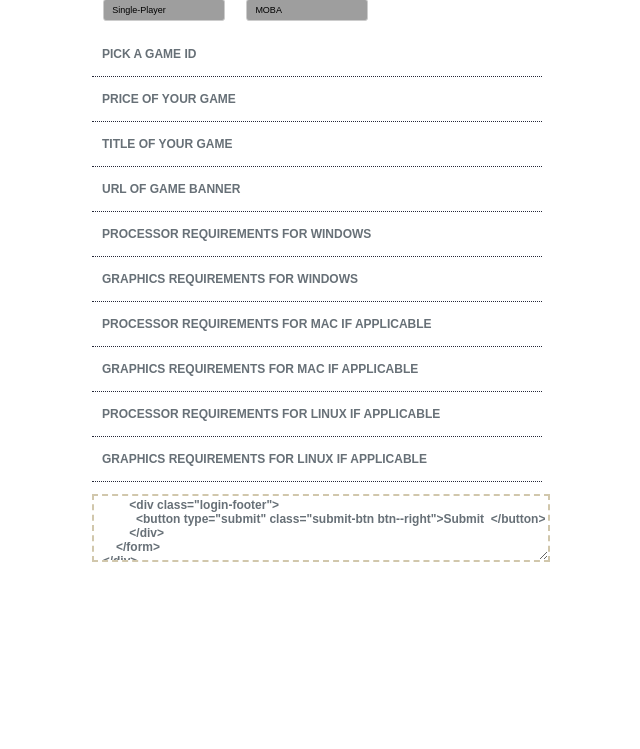
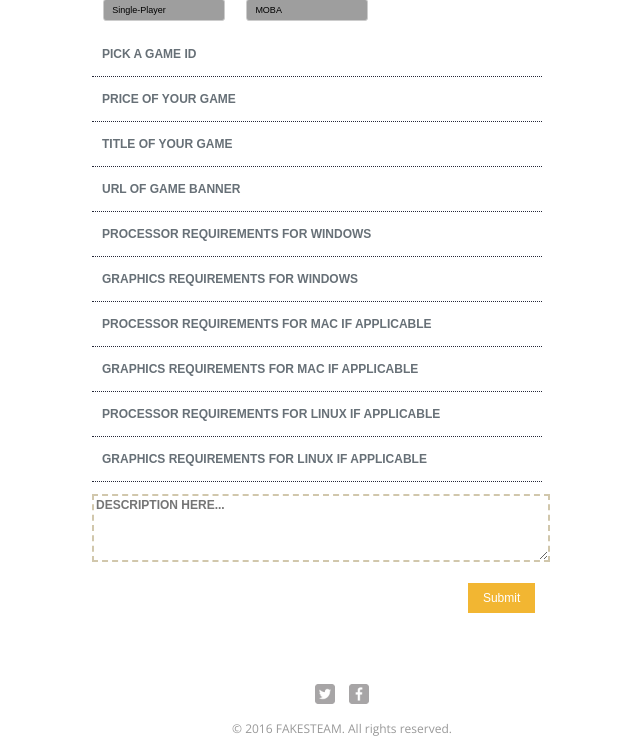
Before and after one commit to JY-H/fakesteam, a Flask app: page /submit/ in a window 1280 px wide. Shown: the part 181-930 px from the top of the page, without its empty margins (298-938 px from the left). Before the commit the page ends 743 px from the top, so only its background shows below. Run offline with Flask 2, Linux system fonts and the light colour scheme; grey boxes are pictures that could not be loaded.

Commit message:
dumb html mistakes

```diff
--- a/app/templates/submit.html
+++ b/app/templates/submit.html
@@ -52,7 +52,7 @@
           <input type="text" name="mac-graphics" placeholder="Graphics Requirements for mac if applicable" class="input-txt less-padding" />
           <input type="text" name="linux-processor" placeholder="Processor Requirements for linux if applicable" class="input-txt less-padding" />
           <input type="text" name="linux-graphics" placeholder="Graphics Requirements for linux if applicable" class="input-txt less-padding" />
-          <textarea name="description" rows="4" cols="50" class="text-area" placeholder="DESCRIPTION HERE..."/>
+          <textarea name="description" rows="4" cols="50" class="text-area" placeholder="DESCRIPTION HERE..."></textarea>
           <div class="login-footer">
             <button type="submit" class="submit-btn btn--right">Submit  </button>
           </div>
```
